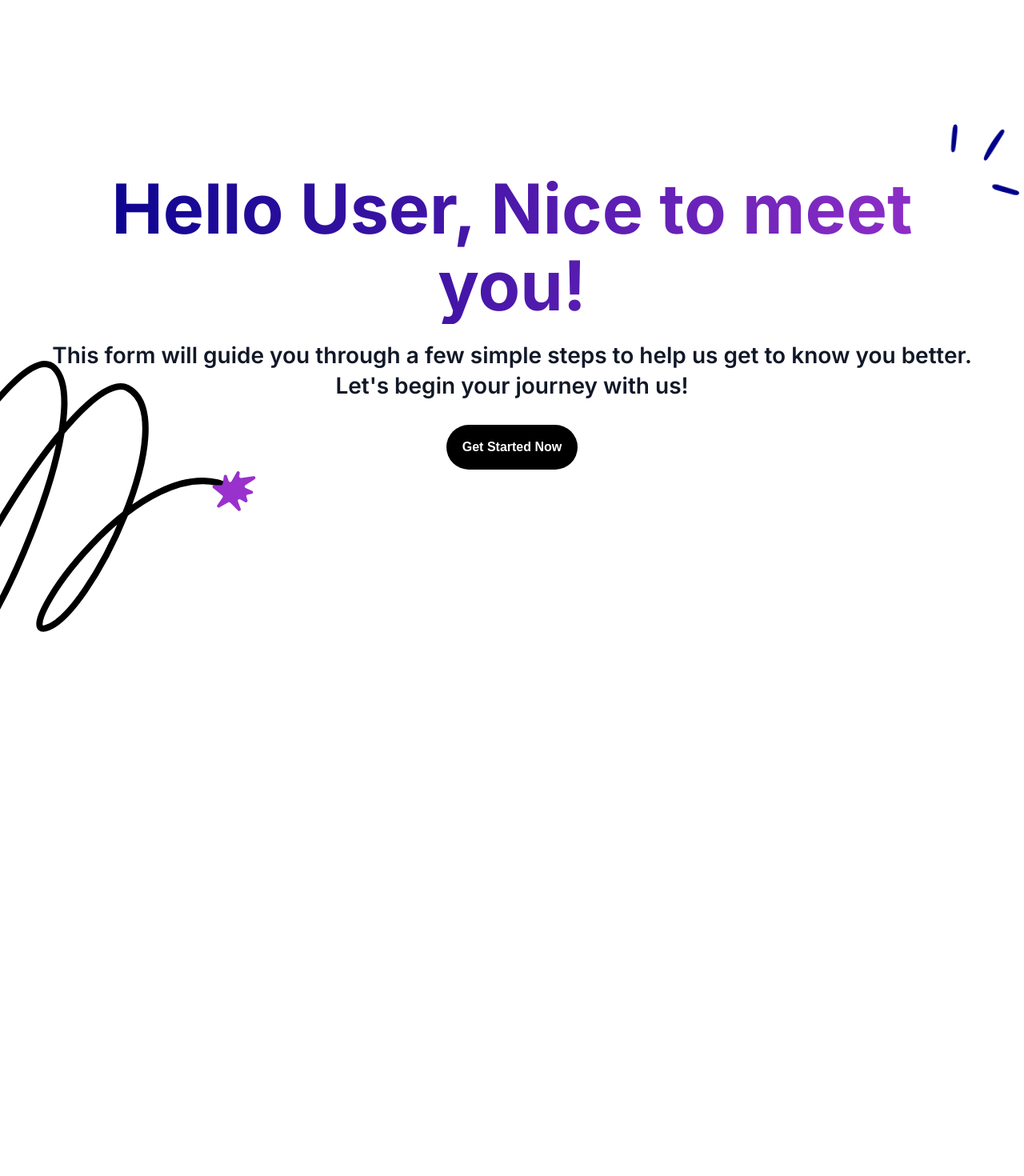
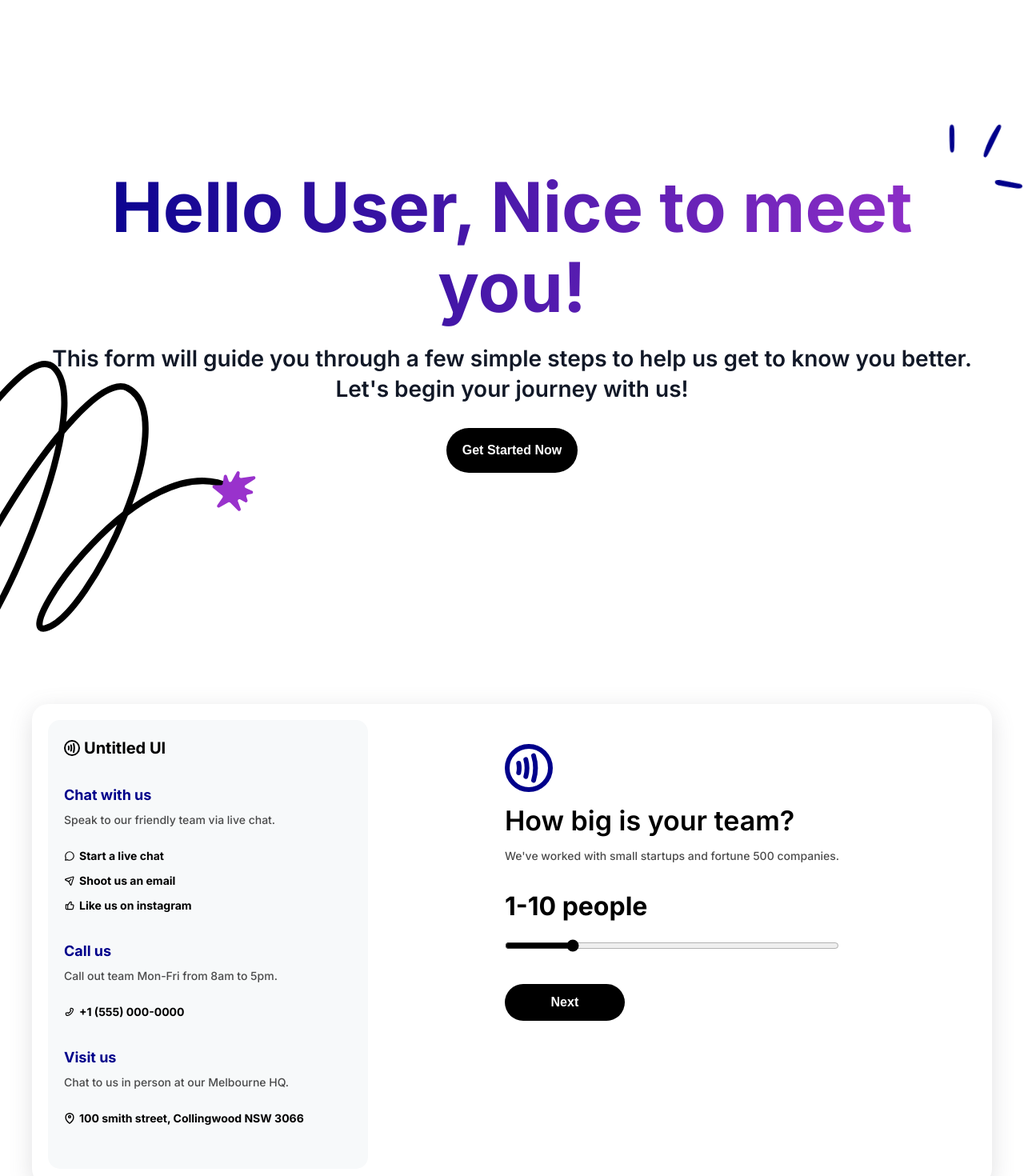
Before and after one commit to DipakGohilSimform/form-poc, a React (Vite) app: page / in a window 1280 px wide. Shown: the top 1470 px of the page at 80% size. Before the commit the page ends 800 px from the top, so only its background shows below. Built offline with nearby package versions, Linux system fonts and the light colour scheme.

Commit message:
final changes added

```diff
--- a/src/components/multi-step-form/MultiStepForm.jsx
+++ b/src/components/multi-step-form/MultiStepForm.jsx
@@ -24,30 +24,31 @@ function MultiStepForm() {
   const highlightRef1 = useRef(null);
   const highlightRef2 = useRef(null);
   const highlightRef3 = useRef(null);
+  const highlightRef4 = useRef(null);
 
   useEffect(() => {
     const tl = gsap.timeline();
     tl.fromTo(
       titleRef.current,
       { y: 50, opacity: 0 },
-      { y: 0, opacity: 1, duration: 0.6, ease: "power3.out" }
+      { y: 0, opacity: 1, duration: 0.65, ease: "power3.out" }
     )
       .fromTo(
         descRef.current,
         { y: 50, opacity: 0 },
-        { y: 0, opacity: 1, duration: 0.6, ease: "power3.out" },
+        { y: 0, opacity: 1, duration: 0.65, ease: "power3.out" },
         "-=0.3"
       )
       .fromTo(
         greetingBtnRef.current,
         { y: 50, opacity: 0 },
-        { y: 0, opacity: 1, duration: 0.6, ease: "power3.out" },
+        { y: 0, opacity: 1, duration: 0.65, ease: "power3.out" },
         "-=0.3"
       )
       .fromTo(
         [highlightRef1.current, highlightRef2.current],
         { y: 50, opacity: 0 },
-        { y: 0, opacity: 1, duration: 0.6, ease: "power3.out" },
+        { y: 0, opacity: 1, duration: 0.65, ease: "power3.out" },
         "-=0.3"
       )
       .fromTo(
@@ -224,7 +225,7 @@ function MultiStepForm() {
         .to(
           endGreetingRef.current,
           {
-            y: "-1800",
+            y: "-2050",
             duration: 0.8,
             ease: "power1.out",
           },
@@ -241,6 +242,12 @@ function MultiStepForm() {
             duration: 1,
             repeat: -1,
           }
+        )
+        .fromTo(
+          [highlightRef4.current],
+          { y: 50, opacity: 0 },
+          { y: 0, opacity: 1 },
+          0
         );
     }
     setCurrentStep(currentStep + 1);
@@ -421,7 +428,13 @@ function MultiStepForm() {
                 We&apos;ve worked with small startups and fortune 500 companies.
               </p>
               <h4 className="range-title">1-10 people</h4>
-              <input type="range" min="1" max="100" className="progress" />
+              <input
+                type="range"
+                value={20}
+                min="1"
+                max="100"
+                className="progress"
+              />
               <div className="btn-wrapper">
                 <Button
                   text="Next"
@@ -612,7 +625,7 @@ function MultiStepForm() {
           </div>
         </div>
       </div>
-      <div className="greeting-wrapper" ref={endGreetingRef}>
+      <div className="greeting-wrapper end" ref={endGreetingRef}>
         <div className="title-with-emoji">
           <h1 className="title">
             Congratulations!
@@ -632,6 +645,9 @@ function MultiStepForm() {
             </Button>
           </a>
         </div>
+        <div className="left-highlight" ref={highlightRef4}>
+          <Swirl />
+        </div>
       </div>
     </main>
   );
--- a/src/components/multi-step-form/MultiStepForm.scss
+++ b/src/components/multi-step-form/MultiStepForm.scss
@@ -1,9 +1,7 @@
 .multi-step-form {
   height: 100vh;
   width: 100vw;
-  overflow: hidden;
   .greetings-section {
-    position: relative;
     height: 100%;
     display: flex;
     justify-content: center;
@@ -30,7 +28,7 @@
       position: relative;
       font-size: 86px;
       font-weight: 700;
-      line-height: 96px;
+      line-height: 100px;
       text-align: center;
       color: var(--clr-black);
       margin-bottom: 20px;
@@ -66,6 +64,12 @@
       right: -15px;
       top: -35px;
     }
+    &.end {
+      height: 100%;
+      display: flex;
+      flex-direction: column;
+      justify-content: center;
+    }
   }
   .left-highlight {
     position: absolute;
@@ -93,6 +97,7 @@
     transform: translate(-50%, 100%);
   }
   .form-section {
+    position: relative;
     max-width: 1300px;
     margin: 0 auto;
     display: flex;
--- a/src/index.css
+++ b/src/index.css
@@ -6,6 +6,7 @@
 
 body {
   font-family: "Inter", sans-serif;
+  overflow: hidden;
 }
 
 :root {
```
